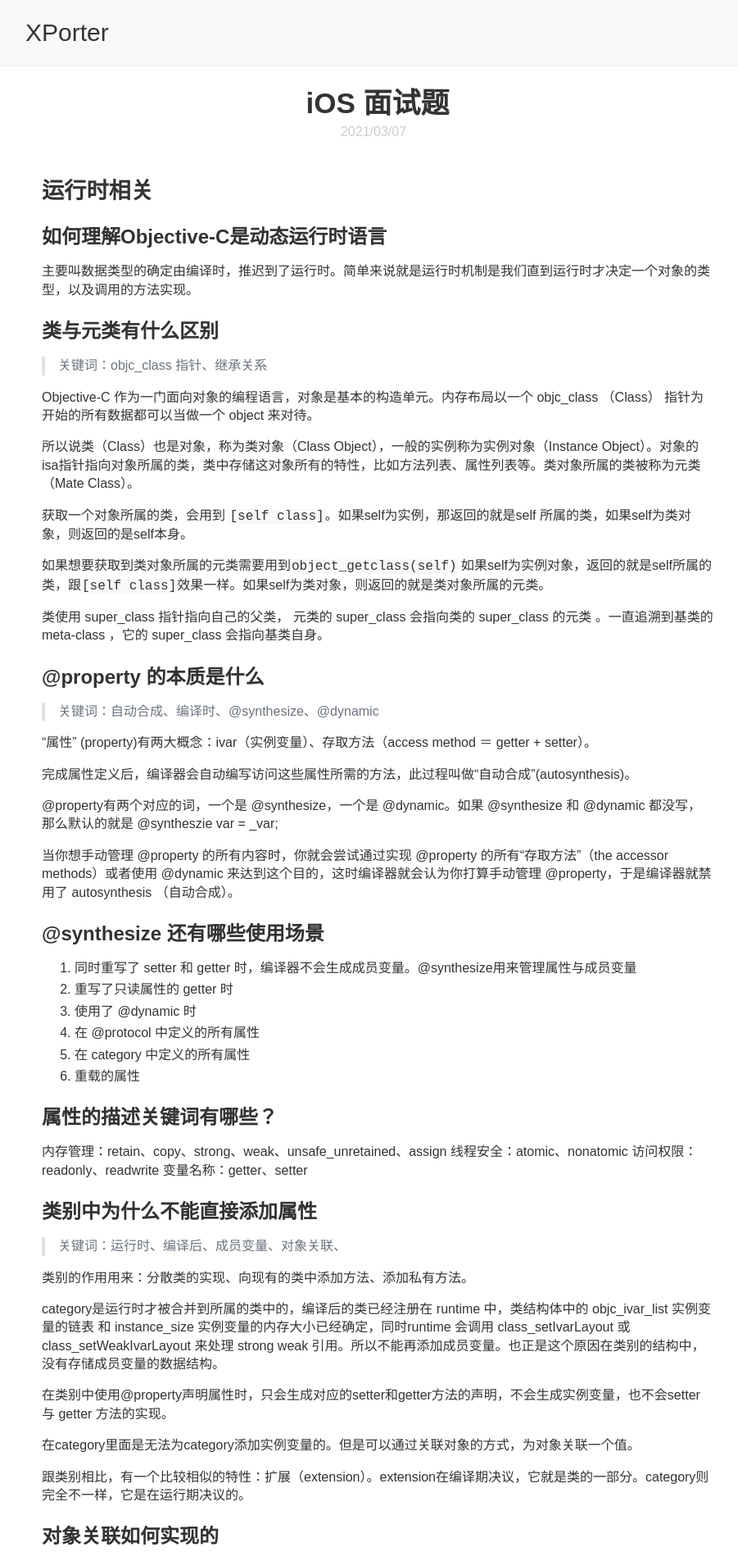
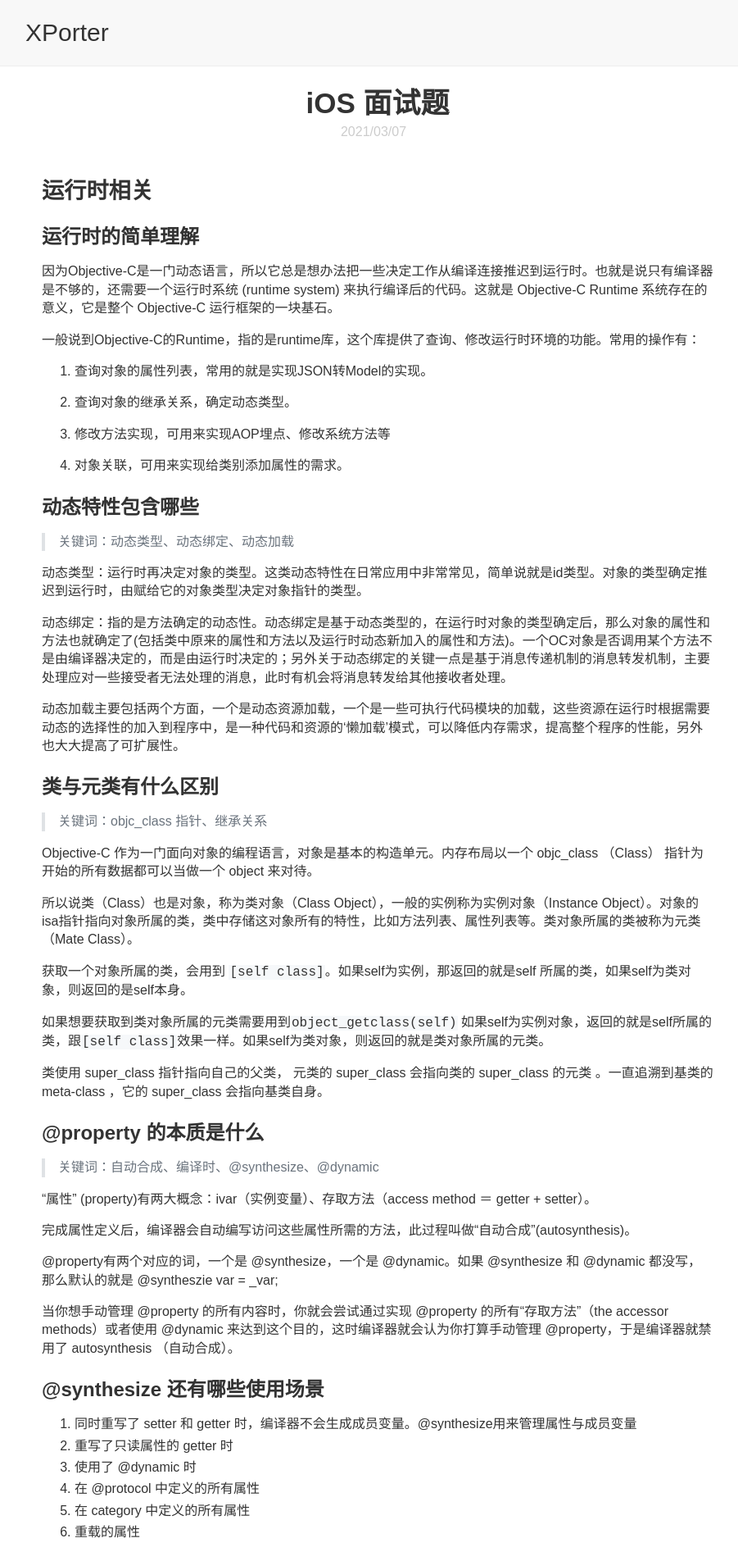
Before and after one commit to nyzhanggy/dulldevil.github.io, a Jekyll site: the page built from _posts/2021-3-7-iOS面试题.md, in a window 1280 px wide. Shown: the top 1904 px of the page at 82% size, without its empty margins (179-1080 px from the left). Built offline with Jekyll 4.4.1, drawn with Linux system fonts in a browser that asks for light colours; some of the changed text lies outside the part shown.

Commit message:
no message

```diff
--- a/_posts/2021-3-7-iOS面试题.md
+++ b/_posts/2021-3-7-iOS面试题.md
@@ -4,11 +4,29 @@ title: iOS 面试题
 
 ### 运行时相关
 
-#### 如何理解Objective-C是动态运行时语言
+#### 运行时的简单理解
 
-主要叫数据类型的确定由编译时，推迟到了运行时。简单来说就是运行时机制是我们直到运行时才决定一个对象的类型，以及调用的方法实现。
+因为Objective-C是一门动态语言，所以它总是想办法把一些决定工作从编译连接推迟到运行时。也就是说只有编译器是不够的，还需要一个运行时系统 (runtime system) 来执行编译后的代码。这就是 Objective-C Runtime 系统存在的意义，它是整个 Objective-C 运行框架的一块基石。
 
+一般说到Objective-C的Runtime，指的是runtime库，这个库提供了查询、修改运行时环境的功能。常用的操作有：
 
+1. 查询对象的属性列表，常用的就是实现JSON转Model的实现。
+
+2. 查询对象的继承关系，确定动态类型。
+
+3. 修改方法实现，可用来实现AOP埋点、修改系统方法等
+
+4. 对象关联，可用来实现给类别添加属性的需求。
+
+#### 动态特性包含哪些
+
+> 关键词：动态类型、动态绑定、动态加载
+
+动态类型：运行时再决定对象的类型。这类动态特性在日常应用中非常常见，简单说就是id类型。对象的类型确定推迟到运行时，由赋给它的对象类型决定对象指针的类型。
+
+动态绑定：指的是方法确定的动态性。动态绑定是基于动态类型的，在运行时对象的类型确定后，那么对象的属性和方法也就确定了(包括类中原来的属性和方法以及运行时动态新加入的属性和方法)。一个OC对象是否调用某个方法不是由编译器决定的，而是由运行时决定的；另外关于动态绑定的关键一点是基于消息传递机制的消息转发机制，主要处理应对一些接受者无法处理的消息，此时有机会将消息转发给其他接收者处理。
+
+动态加载主要包括两个方面，一个是动态资源加载，一个是一些可执行代码模块的加载，这些资源在运行时根据需要动态的选择性的加入到程序中，是一种代码和资源的‘懒加载’模式，可以降低内存需求，提高整个程序的性能，另外也大大提高了可扩展性。
 
 #### 类与元类有什么区别
 >关键词：objc_class 指针、继承关系
@@ -130,7 +131,11 @@ Objective-C 中方法的调用称为：消息传递。通过objc_msgSend方法
 
 为了保证消息发送与执行的效率，系统会将全部selector和使用过的方法的内存地址缓存起来。每个类都有一个独立的缓存，缓存包含有当前类自己的 selector以及继承自父类的selector。查找调度表（dispatch table）前，消息发送系统首先检查receiver对象的缓存。
 
+#### self是如何获取当前对象的
 
+>objc_msgSend
+
+当objc_msgSend找到方法的对应实现时，他将直接调用方法的实现，并将消息中所有的参数都传递给方法的实现，同时还会传递两个隐藏参数：消息的接受者 self 和方法选择器 _cmd。
 
 #### self 与 super 的区别
 
@@ -474,6 +471,16 @@ dispatch_semaphore 信号量 : 保持线程同步为线程加锁
 
 如果图片较大，并且使用较少，使用imageWithContentOfFile:来加载。这个方法不会缓存解压后的图片，也就是说每次调用时都会对文件进行加载和解压。iOS通常会延迟解压图片，**为了提升性能，在屏幕绘制前可以强制解压**。
 
+
+
+#### Frame 与 Bounds的区别
+
+Frame：相对于父视图的位置和尺寸
+
+Bounds：相对于自身的位置和尺寸
+
+
+
 ### 编译器
 
 #### @class和import以及include的区别
```
Also changed, not shown: other parts of _posts/2021-3-7-iOS面试题.md (+0 -25 lines), _posts/base/2017-11-11-block.md (+2 -1 lines).
